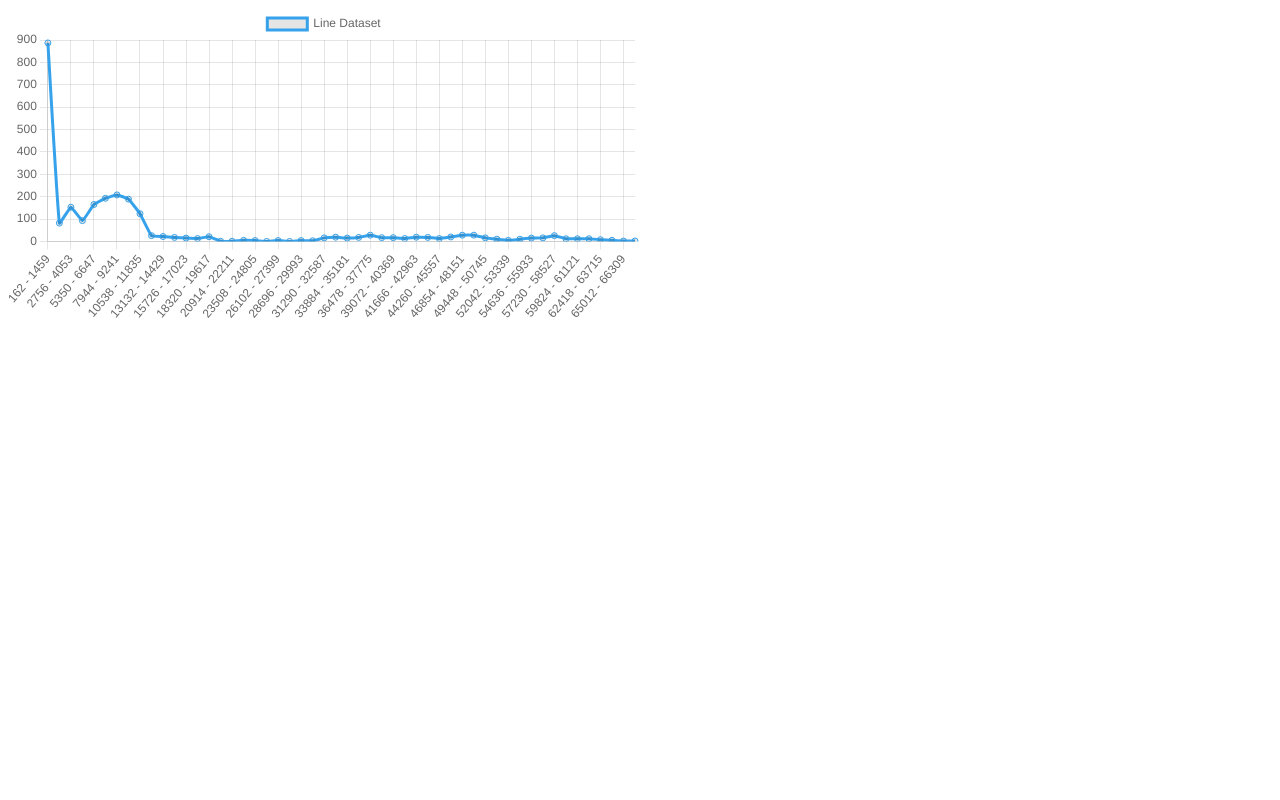
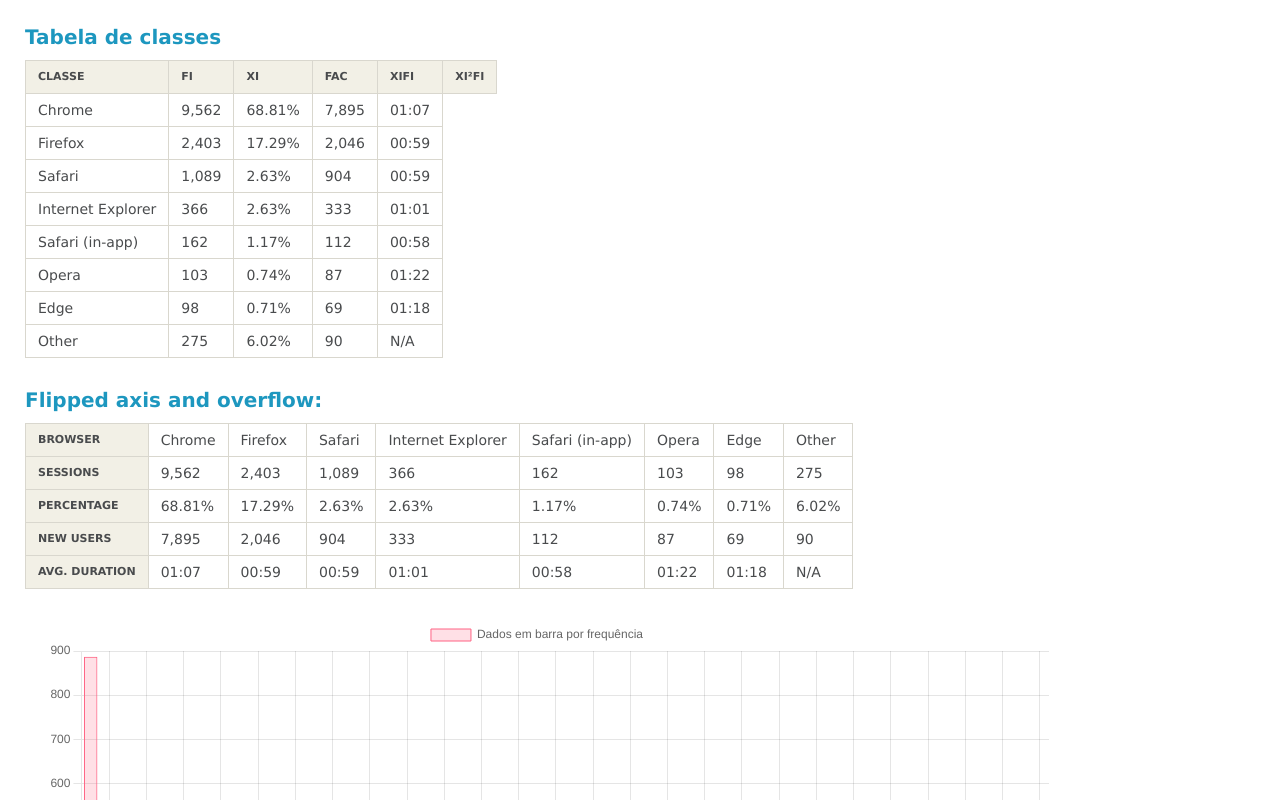
Before and after one commit to pleonardodp12/statistic, a React (Vite) app: page / in a window 1280 px wide. Shown: the top 800 px of the page. Built offline with nearby package versions, Linux system fonts and the light colour scheme.

Commit message:
adicionando tabela e styles

```diff
--- a/src/App.tsx
+++ b/src/App.tsx
@@ -3,6 +3,7 @@ import { Bar, Line, Scatter } from "react-chartjs-2";
 import { analyzeArray } from "./utils";
 import { data } from "./data";
 import { Chart, registerables } from "chart.js";
+import "./style.css";
 Chart.register(...registerables);
 
 const dados = analyzeArray(data);
@@ -14,19 +15,163 @@ const findMFromClasses = () => {};
 function App() {
   return (
     <>
-      <div style={{ width: "50%" }}>
+      <h2>Tabela de classes</h2>
+
+      <table className="rtable">
+        <thead>
+          <tr>
+            <th>Classe</th>
+            <th>Fi</th>
+            <th>Xi</th>
+            <th>Fac</th>
+            <th>XiFi</th>
+            <th>Xi²Fi</th>
+          </tr>
+        </thead>
+        <tbody>
+          <tr>
+            <td>Chrome</td>
+            <td>9,562</td>
+            <td>68.81%</td>
+            <td>7,895</td>
+            <td>01:07</td>
+          </tr>
+          <tr>
+            <td>Firefox</td>
+            <td>2,403</td>
+            <td>17.29%</td>
+            <td>2,046</td>
+            <td>00:59</td>
+          </tr>
+          <tr>
+            <td>Safari</td>
+            <td>1,089</td>
+            <td>2.63%</td>
+            <td>904</td>
+            <td>00:59</td>
+          </tr>
+          <tr>
+            <td>Internet Explorer</td>
+            <td>366</td>
+            <td>2.63%</td>
+            <td>333</td>
+            <td>01:01</td>
+          </tr>
+          <tr>
+            <td>Safari (in-app)</td>
+            <td>162</td>
+            <td>1.17%</td>
+            <td>112</td>
+            <td>00:58</td>
+          </tr>
+          <tr>
+            <td>Opera</td>
+            <td>103</td>
+            <td>0.74%</td>
+            <td>87</td>
+            <td>01:22</td>
+          </tr>
+          <tr>
+            <td>Edge</td>
+            <td>98</td>
+            <td>0.71%</td>
+            <td>69</td>
+            <td>01:18</td>
+          </tr>
+          <tr>
+            <td>Other</td>
+            <td>275</td>
+            <td>6.02%</td>
+            <td>90</td>
+            <td>N/A</td>
+          </tr>
+        </tbody>
+      </table>
+
+      <h2>Flipped axis and overflow:</h2>
+
+      <table className="rtable rtable--flip">
+        <thead>
+          <tr>
+            <th>Browser</th>
+            <th>Sessions</th>
+            <th>Percentage</th>
+            <th>New Users</th>
+            <th>Avg. Duration</th>
+          </tr>
+        </thead>
+        <tbody>
+          <tr>
+            <td>Chrome</td>
+            <td>9,562</td>
+            <td>68.81%</td>
+            <td>7,895</td>
+            <td>01:07</td>
+          </tr>
+          <tr>
+            <td>Firefox</td>
+            <td>2,403</td>
+            <td>17.29%</td>
+            <td>2,046</td>
+            <td>00:59</td>
+          </tr>
+          <tr>
+            <td>Safari</td>
+            <td>1,089</td>
+            <td>2.63%</td>
+            <td>904</td>
+            <td>00:59</td>
+          </tr>
+          <tr>
+            <td>Internet Explorer</td>
+            <td>366</td>
+            <td>2.63%</td>
+            <td>333</td>
+            <td>01:01</td>
+          </tr>
+          <tr>
+            <td>Safari (in-app)</td>
+            <td>162</td>
+            <td>1.17%</td>
+            <td>112</td>
+            <td>00:58</td>
+          </tr>
+          <tr>
+            <td>Opera</td>
+            <td>103</td>
+            <td>0.74%</td>
+            <td>87</td>
+            <td>01:22</td>
+          </tr>
+          <tr>
+            <td>Edge</td>
+            <td>98</td>
+            <td>0.71%</td>
+            <td>69</td>
+            <td>01:18</td>
+          </tr>
+          <tr>
+            <td>Other</td>
+            <td>275</td>
+            <td>6.02%</td>
+            <td>90</td>
+            <td>N/A</td>
+          </tr>
+        </tbody>
+      </table>
+      <div style={{ width: "80vw" }}>
         <Scatter
           data={{
-            labels: dados.rangeCounts.map(({ classe }) => classe),
+            labels: dados.tabelaDeClasses.map(({ classe }) => classe),
             datasets: [
-              // {
-              //   type: "bar",
-              //   label: "Bar Dataset",
-              //   data: dados.rangeCounts.map(({ fi }) => fi),
-              //   borderColor: "rgb(255, 99, 132)",
-              //   borderWidth: 1,
-              //   backgroundColor: "rgba(255, 99, 132, 0.2)",
-              // },
+              {
+                type: "bar",
+                label: "Dados em barra por frequência",
+                data: dados.tabelaDeClasses.map(({ fi }) => fi),
+                borderColor: "rgb(255, 99, 132)",
+                borderWidth: 1,
+                backgroundColor: "rgba(255, 99, 132, 0.2)",
+              },
               // {
               //   type: "line",
               //   label: "Bar Dataset",
@@ -35,20 +180,24 @@ function App() {
               //   borderWidth: 1,
               //   backgroundColor: "rgba(123, 145, 0, 0.2)",
               // },
-              {
-                type: "line",
-                tension: 0.1,
-                label: "Line Dataset",
-                data: dados.rangeCounts.map(({ fi }) => fi),
-                fill: false,
-                borderColor: "rgb(54, 162, 235)",
-              },
+              // {
+              //   type: "line",
+              //   tension: 0.1,
+              //   label: "",
+              //   data: dados.tabelaDeClasses.map(({ fi }) => fi),
+              //   fill: false,
+              //   borderColor: "rgb(54, 162, 235)",
+              // },
             ],
           }}
           options={{
             responsive: true,
             scales: {
               y: {
+                title: {
+                  display: true,
+                  text: "Frequência (fi)",
+                },
                 min: 0,
                 beginAtZero: true,
               },
--- /dev/null
+++ b/src/style.css
@@ -0,0 +1,157 @@
+* {
+  padding: 0;
+  margin: 0;
+  box-sizing: border-box;
+  font-family: Verdana, Geneva, Tahoma, sans-serif;
+}
+
+.rtable {
+  display: inline-block;
+  vertical-align: top;
+  max-width: 100%;
+
+  overflow-x: auto;
+
+  white-space: nowrap;
+
+  border-collapse: collapse;
+  border-spacing: 0;
+}
+
+.rtable,
+.rtable--flip tbody {
+  -webkit-overflow-scrolling: touch;
+
+  background: radial-gradient(
+        left,
+        ellipse,
+        rgba(0, 0, 0, 0.2) 0%,
+        rgba(0, 0, 0, 0) 75%
+      )
+      0 center,
+    radial-gradient(right, ellipse, rgba(0, 0, 0, 0.2) 0%, rgba(0, 0, 0, 0) 75%)
+      100% center;
+  background-size: 10px 100%, 10px 100%;
+  background-attachment: scroll, scroll;
+  background-repeat: no-repeat;
+}
+
+.rtable td:first-child,
+.rtable--flip tbody tr:first-child {
+  background-image: linear-gradient(
+    to right,
+    rgba(255, 255, 255, 1) 50%,
+    rgba(255, 255, 255, 0) 100%
+  );
+  background-repeat: no-repeat;
+  background-size: 20px 100%;
+}
+
+.rtable td:last-child,
+.rtable--flip tbody tr:last-child {
+  background-image: linear-gradient(
+    to left,
+    rgba(255, 255, 255, 1) 50%,
+    rgba(255, 255, 255, 0) 100%
+  );
+  background-repeat: no-repeat;
+  background-position: 100% 0;
+  background-size: 20px 100%;
+}
+
+.rtable th {
+  font-size: 11px;
+  text-align: left;
+  text-transform: uppercase;
+  background: #f2f0e6;
+}
+
+.rtable th,
+.rtable td {
+  padding: 6px 12px;
+  border: 1px solid #d9d7ce;
+}
+
+.rtable--flip {
+  display: flex;
+  overflow: hidden;
+  background: none;
+}
+
+.rtable--flip thead {
+  display: flex;
+  flex-shrink: 0;
+  min-width: min-content;
+}
+
+.rtable--flip tbody {
+  display: flex;
+  position: relative;
+  overflow-x: auto;
+  overflow-y: hidden;
+}
+
+.rtable--flip tr {
+  display: flex;
+  flex-direction: column;
+  min-width: min-content;
+  flex-shrink: 0;
+}
+
+.rtable--flip td,
+.rtable--flip th {
+  display: block;
+}
+
+.rtable--flip td {
+  background-image: none !important;
+  border-left: 0;
+}
+
+.rtable--flip th:not(:last-child),
+.rtable--flip td:not(:last-child) {
+  border-bottom: 0;
+}
+
+body {
+  margin: 0;
+  padding: 25px;
+  color: #494b4d;
+  font-size: 14px;
+  line-height: 20px;
+}
+
+h1,
+h2,
+h3 {
+  margin: 0 0 10px 0;
+  color: #1d97bf;
+}
+
+h1 {
+  font-size: 25px;
+  line-height: 30px;
+}
+
+h2 {
+  font-size: 20px;
+  line-height: 25px;
+}
+
+h3 {
+  font-size: 16px;
+  line-height: 20px;
+}
+
+table {
+  margin-bottom: 30px;
+}
+
+a {
+  color: #ff6680;
+}
+
+code {
+  background: #fffbcc;
+  font-size: 12px;
+}
--- a/src/utils/index.ts
+++ b/src/utils/index.ts
@@ -1,7 +1,7 @@
 // Função para calcular a variância
-const formulaVariancia = (rangeCounts, media, totalFi) => {
+const formulaVariancia = (tabelaDeClasses, media, totalFi) => {
   // Calcula a soma do quadrado das diferenças entre os valores (xi) e a média, ponderada pela frequência (fi)
-  const somaXiMenosMediaQuadrado = rangeCounts.reduce((sum, range) => {
+  const somaXiMenosMediaQuadrado = tabelaDeClasses.reduce((sum, range) => {
     const xi = range.xi;
     const xiMenosMedia = xi - media;
     return sum + xiMenosMedia * xiMenosMedia * range.fi;
@@ -12,9 +12,9 @@ const formulaVariancia = (rangeCounts, media, totalFi) => {
 };
 
 // Função para calcular o desvio médio
-const formulaDesvioMedio = (rangeCounts, media, totalFi) => {
+const formulaDesvioMedio = (tabelaDeClasses, media, totalFi) => {
   // Calcula a soma das diferenças absolutas entre os valores (xi) e a média, ponderada pela frequência (fi)
-  const somaXiMenosMediaAbs = rangeCounts.reduce((sum, range) => {
+  const somaXiMenosMediaAbs = tabelaDeClasses.reduce((sum, range) => {
     const xi = range.xi;
     const xiMenosMedia = xi - media;
     return sum + Math.abs(xiMenosMedia) * range.fi;
@@ -68,9 +68,9 @@ const formulaMedia = (somaXiFi, totalFi) => {
 };
 
 // Função para calcular a moda
-const formulaModa = (rangeCounts, h) => {
+const formulaModa = (tabelaDeClasses, h) => {
   // Encontra a classe modal inicialmente como a primeira classe (caso de empate).
-  const classeModal = rangeCounts.reduce(
+  const classeModal = tabelaDeClasses.reduce(
     (classeModal, classeAtual) => {
       return classeAtual.fi > classeModal.fi ? classeAtual : classeModal;
     },
@@ -85,12 +85,16 @@ const formulaModa = (rangeCounts, h) => {
   const limiteInferiorClasseModal = limitesClasseModal[0];
 
   // Encontra a classe anterior à classe modal (caso exista).
-  const classeAnterior = rangeCounts[rangeCounts.indexOf(classeModal) - 1] || {
+  const classeAnterior = tabelaDeClasses[
+    tabelaDeClasses.indexOf(classeModal) - 1
+  ] || {
     fi: 0,
   };
 
   // Encontra a classe seguinte à classe modal (caso exista).
-  const classeSeguinte = rangeCounts[rangeCounts.indexOf(classeModal) + 1] || {
+  const classeSeguinte = tabelaDeClasses[
+    tabelaDeClasses.indexOf(classeModal) + 1
+  ] || {
     fi: 0,
   };
 
@@ -108,7 +112,7 @@ const formulaModa = (rangeCounts, h) => {
 };
 
 // Função para calcular a mediana
-const formulaMediana = (totalFi, rangeCounts) => {
+const formulaMediana = (totalFi, tabelaDeClasses) => {
   // Calcula o índice do meio, que é metade do total de frequências acumuladas.
   const indiceMedio = totalFi / 2;
 
@@ -119,7 +123,7 @@ const formulaMediana = (totalFi, rangeCounts) => {
   let frequenciaAcumulada;
 
   // Procura pela classe que contém a mediana.
-  const classeMediana = rangeCounts.find((classe) => {
+  const classeMediana = tabelaDeClasses.find((classe) => {
     if (classe.fac >= indiceMedio) {
       frequenciaAcumulada = classe.fac;
     }
@@ -190,7 +194,7 @@ export const analyzeArray = (arr) => {
   const classes = montandoClasse(primeiroNumero, ultimoNumero, h);
 
   // Calcula as estatísticas de cada classe
-  const rangeCounts = classes.map((range, index, arr) => {
+  const tabelaDeClasses = classes.map((range, index, arr) => {
     const fi = formulaFi(dadosOrdenados, range);
     const xi = formulaXi(range);
     const fac = formulaFac(dadosOrdenados, arr, index);
@@ -207,21 +211,24 @@ export const analyzeArray = (arr) => {
   });
 
   // Calcula a média
-  const totalFi = rangeCounts.reduce((total, row) => total + row.fi, 0);
-  const somaXiFi = rangeCounts.reduce((sum, row) => sum + row.xi * row.fi, 0);
+  const totalFi = tabelaDeClasses.reduce((total, row) => total + row.fi, 0);
+  const somaXiFi = tabelaDeClasses.reduce(
+    (sum, row) => sum + row.xi * row.fi,
+    0
+  );
   const media = formulaMedia(somaXiFi, totalFi);
 
   // Calcula a mediana
-  const mediana = formulaMediana(totalFi, rangeCounts);
+  const mediana = formulaMediana(totalFi, tabelaDeClasses);
 
   // Calcula a moda
-  const moda = formulaModa(rangeCounts, h);
+  const moda = formulaModa(tabelaDeClasses, h);
 
   // Calcula a variância
-  const variancia = formulaVariancia(rangeCounts, media, totalFi);
+  const variancia = formulaVariancia(tabelaDeClasses, media, totalFi);
 
   // Calcula o desvio médio
-  const desvioMedio = formulaDesvioMedio(rangeCounts, media, totalFi);
+  const desvioMedio = formulaDesvioMedio(tabelaDeClasses, media, totalFi);
 
   // Calcula o desvio padrão
   const desvioPadrao = formulaDesvioPadrao(variancia);
@@ -242,7 +249,7 @@ export const analyzeArray = (arr) => {
     k2,
     k3,
     h,
-    rangeCounts,
+    tabelaDeClasses,
     totalFi,
     media,
     mediana,
```
